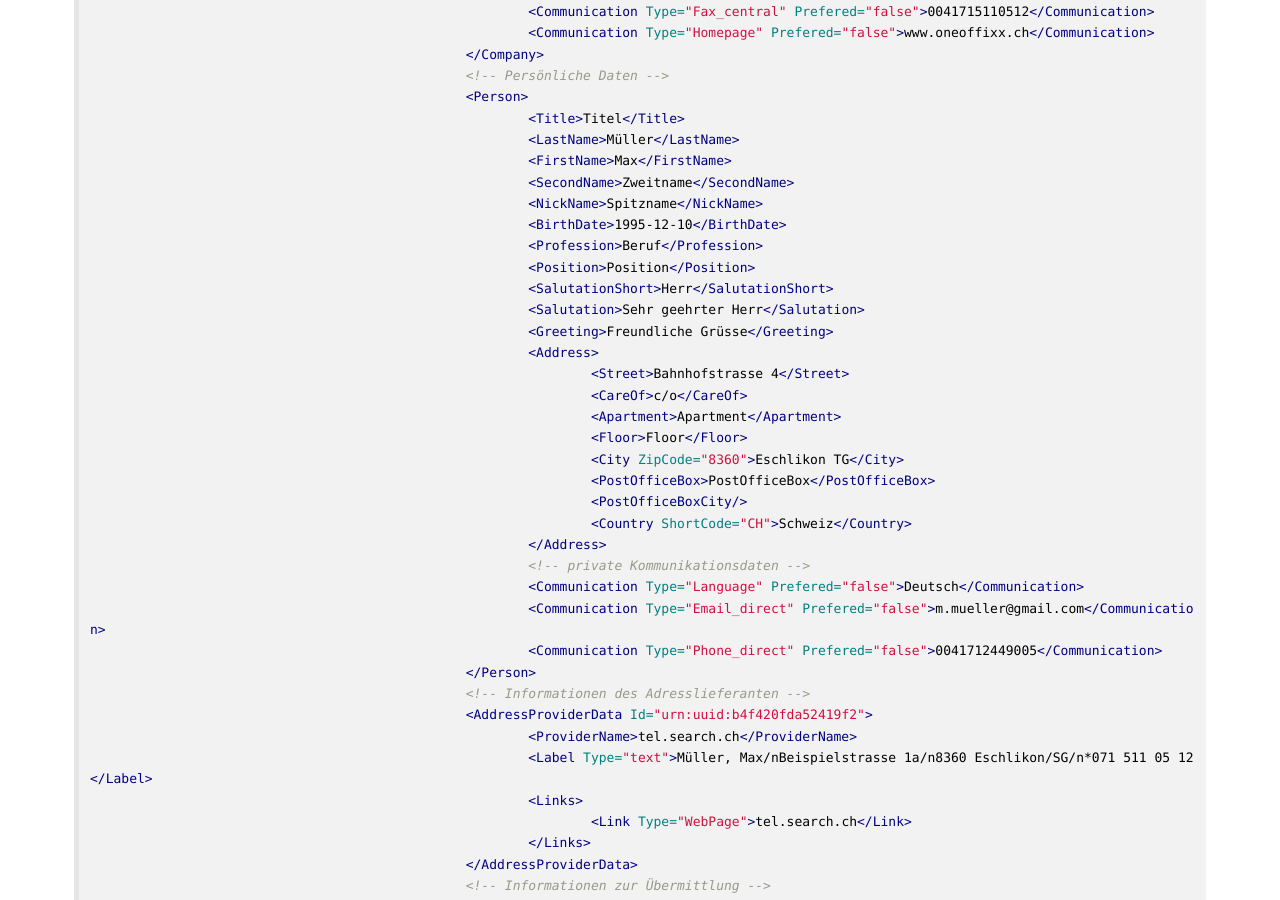
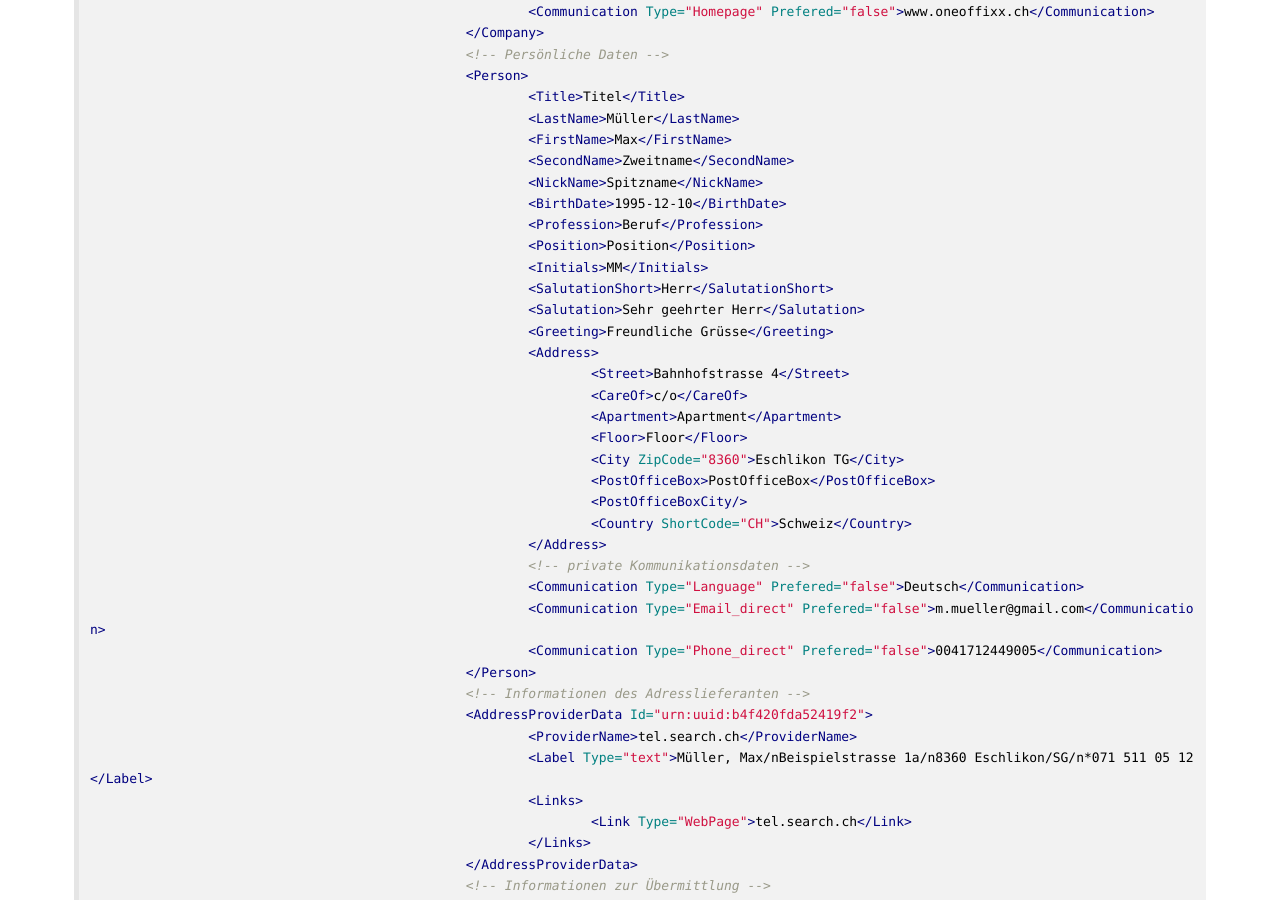
Before and after one commit to primesoft-group/oneoffixx-docs, a Jekyll site: the page built from _pages/connect/de/connect-functions-recipient.md, in a window 1280 px wide and 900 px high, scrolled down 1456 px. Built offline with Jekyll 4.4.1, drawn with Linux system fonts in a browser that asks for light colours; nearby versions of some CDN libraries; some web fonts are replaced.

Commit message:
initials added

```diff
--- a/_pages/connect/de/connect-functions-recipient.md
+++ b/_pages/connect/de/connect-functions-recipient.md
@@ -26,9 +26,9 @@
     	        			<!-- Einzelner Empfänger -->
     	        			<ContactItem Selected="true" id="123456789">
     	        				<!--	Adressart resp. Inhalt der Adresse
-    	        				CompanyData				=> reine Firmenadresse (juristische Person) ohne Ansprechpartner (geschäftlicher Kontakt)
-    	        				PersonData				=> reine Personenadresse (natürliche Person) ohne Firmenangaben (privater Kontakt)
-    	        				CompanyAndPersonData	=> Firmenadresse inkl. Ansprechpartner (private und geschäftliche Daten vorhanden)  -->
+    	        				CompanyData => reine Firmenadresse (juristische Person) ohne Ansprechpartner (geschäftlicher Kontakt)
+    	        				PersonData => reine Personenadresse (natürliche Person) ohne Firmenangaben (privater Kontakt)
+    	        				CompanyAndPersonData => Firmenadresse inkl. Ansprechpartner (private und geschäftliche Daten vorhanden)  -->
     	        				<AddressType>CompanyAndPersonData</AddressType>
     	        				<!-- Geschäftsdaten -->
     	        				<Company>
@@ -66,6 +66,7 @@
     	        					<BirthDate>1995-12-10</BirthDate>
     	        					<Profession>Beruf</Profession>
     	        					<Position>Position</Position>
+    	        					<Initials>MM</Initials>
     	        					<SalutationShort>Herr</SalutationShort>
     	        					<Salutation>Sehr geehrter Herr</Salutation>
     	        					<Greeting>Freundliche Grüsse</Greeting>
```
